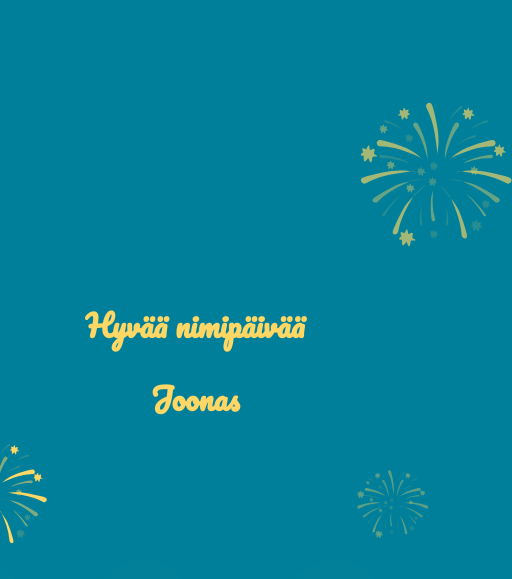
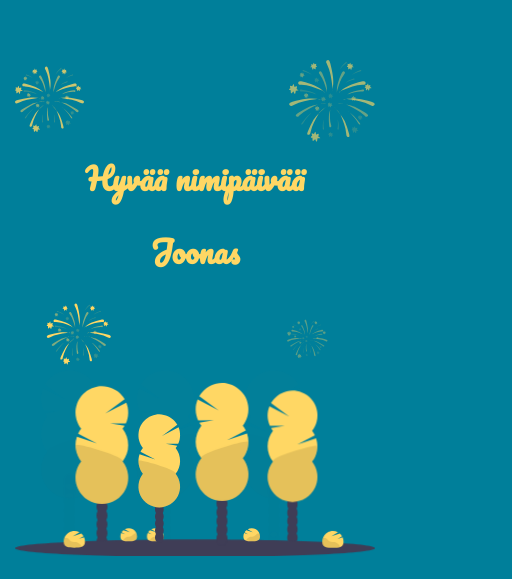
Before and after one commit to miropaananen/Joonaksen-kortti, a plain HTML site: page index.html in a window 390 px wide. Both pictures are taken after a click on the button "Avaa kortti". Shown: the top 579 px of the page, 512 px wide, since content can reach past the window. Drawn offline with Linux system fonts and the light colour scheme.

Commit message:
Add mobile layout support

```diff
--- a/index.html
+++ b/index.html
@@ -58,7 +58,7 @@
             margin: 60px 0;
         }
         audio::-webkit-media-controls-panel {
-            background-color: #FFD6E1;
+            background-color: #FFD764;
         }
 
         .balloons {
@@ -115,6 +115,15 @@
         h2 {
             font-size: 25px;
         }
+        .top-svg {
+            width: 100%;
+            height:auto;
+        }
+        .main-svg {
+        margin-top:0;
+        width:100%;
+        height:auto;
+        }
         }
     </style>
     <link rel="preconnect" href="https://fonts.gstatic.com">
@@ -128,7 +137,7 @@
     </div>
     <div class="main-container">
 
-        <svg width="1011" height="229" viewBox="0 0 1011 229" fill="none" xmlns="http://www.w3.org/2000/svg">
+        <svg class="top-svg" width="1011" height="229" viewBox="0 0 1011 229" fill="none" xmlns="http://www.w3.org/2000/svg">
             <g opacity="0.8">
             <path opacity="0.5" d="M860.601 33.3871C857.587 29.2955 851.361 33.7343 854.176 37.9623C854.908 39.0782 855.714 40.1445 856.483 41.1736C865.748 53.6839 870.548 68.8725 874.679 83.875C875.696 87.5946 876.676 91.5002 875.522 95.1331C877.184 85.3876 876.105 75.295 873.6 65.7356C871.094 56.1761 867.274 47.0258 863.193 37.9375C862.49 36.3346 861.621 34.8095 860.601 33.3871Z" fill="#FFD764"/>
             <path opacity="0.8" d="M800.47 59.6598C794.268 59.4614 793.424 68.9465 799.651 69.4424C801.288 69.5664 802.925 69.6036 804.501 69.6532C823.639 70.174 841.711 77.0925 859.137 84.5318C863.404 86.3668 867.82 88.425 870.387 92.343C862.548 83.2547 852.216 76.5965 841.239 71.699C830.262 66.8015 818.554 63.5902 806.857 60.5401C804.767 60.0119 802.625 59.7167 800.47 59.6598V59.6598Z" fill="#FFD764"/>
```
